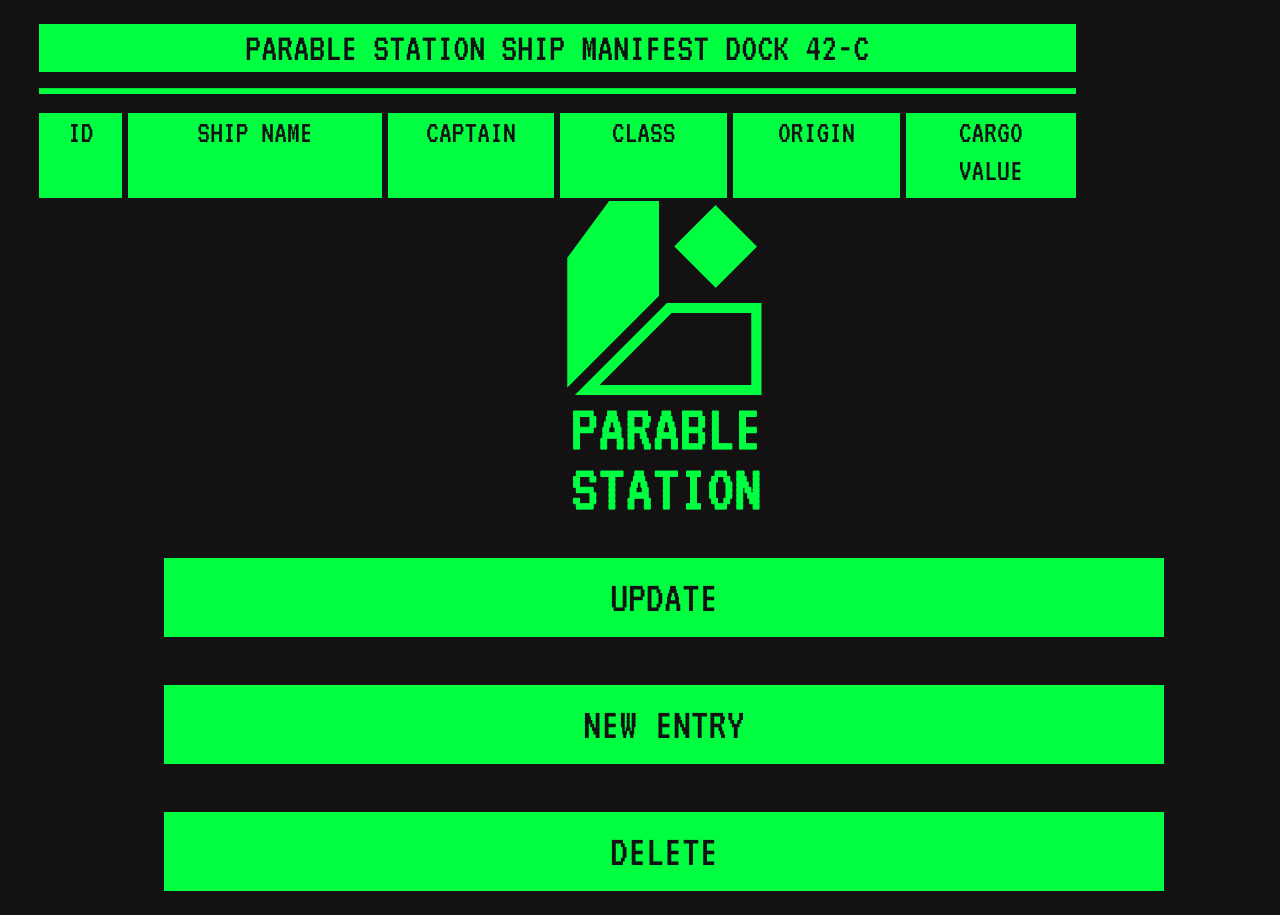
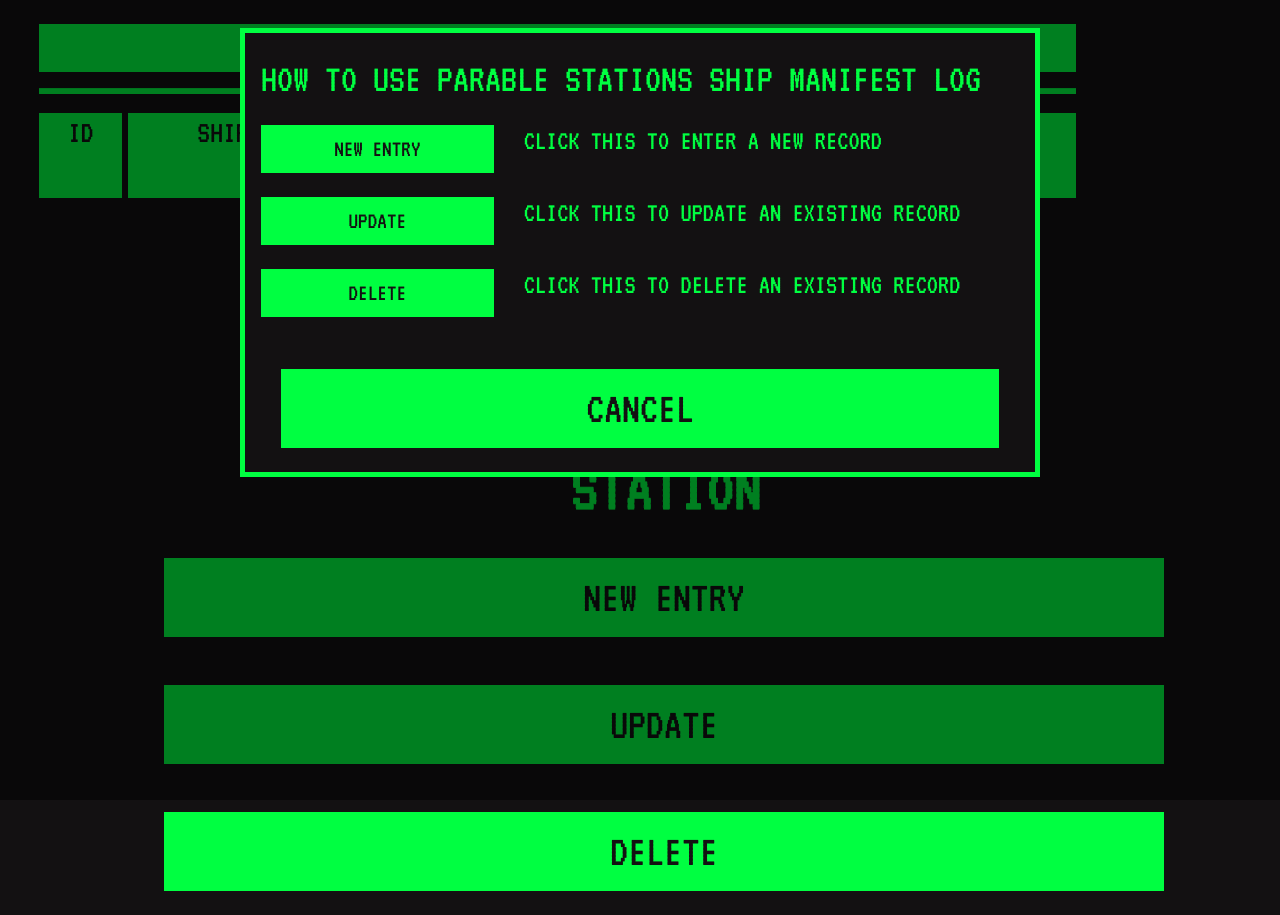
Before and after one commit to Reece-elder/CRUD-Project-Front-end, a plain HTML site: page Front End/HTML/index.html in a window 1280 px wide. Shown: the top 915 px of the page. Drawn offline with nearby package versions, Linux system fonts and the light colour scheme; no server answers.

Commit message:
Added tutorial Modal to page open

```diff
--- a/Front End/CSS/index.css
+++ b/Front End/CSS/index.css
@@ -96,15 +96,13 @@ hr{
     background-color: #00FF41;
 }
 
-.ship-log:active > .col-1 > h2 {
+.ship-log:active > .col-1 > h3 {
     color: rgb(19, 17, 18)
 }
-
-.ship-log:active > .col-2 > h2 {
+.ship-log:active > .col-2 > h3 {
     color: rgb(19, 17, 18)
 }
-
-.ship-log:active > .col-3 > h2 {
+.ship-log:active > .col-3 > h3 {
     color: rgb(19, 17, 18)
 }
 
@@ -124,3 +122,8 @@ input[type=text]:focus {
     background-color: #00FF41;
     color: rgb(19, 17, 18);
   }
+
+  .smallButton{
+    width: 100%;
+    font-size: 150%;
+}
--- a/Front End/HTML/index.html
+++ b/Front End/HTML/index.html
@@ -45,11 +45,11 @@
       <div class="col settings_content text-center">
         <img src="/Front End/Resources/Images/1x/Parable Station Lines.png">
         <div class="text-center">
-          <button type="button" id='updateButton' class="settings_button mt-5">Update</button>
+          <button type="button" id='newEntryButton' class="settings_button mt-5" data-toggle="modal"
+            data-target="#myModal">New Entry</button>
         </div>
         <div class="text-center">
-          <button type="button" id='newEntryButton' class="settings_button mt-5" data-toggle="modal"
-            data-target="#myModal">New Entry</button>
+          <button type="button" id='updateButton' class="settings_button mt-5">Update</button>
         </div>
         <div class="text-center">
           <button type="button" id='deleteButton' class="settings_button mt-5">Delete</button>
@@ -132,9 +132,6 @@
       </div>
     </div>
 
-
-
-
   <div class="modal" id="deleteModal" tabindex="-1" role="dialog" aria-labelledby="deleteModalLabel" aria-hidden="true">
     <div class="modal-dialog" role="document">
       <div class="modal-content modalFormat">
@@ -143,6 +140,56 @@
           <button type="button" class="modal_button" data-dismiss="modal">Close</button>
         </div>
       </div>
+    </div>
+  </div>
+
+
+  <!-- Modal -->
+  <div class="modal show" id="pageOpenModal" role="dialog">
+    <div class="modal-dialog modal-lg">
+
+      <!-- Modal content-->
+      <div class="modal-content modalFormat">
+        <div class="modal-header modalInner ">
+          <h1 class="modal-title">How to use Parable Stations Ship manifest log</h1>
+        </div>
+        <div class="modal-body container-fluid">
+          <div class="row">
+            <div class="col-4">
+              <button type="button" class="settings_button smallButton">New entry</button>
+            </div>
+            <div class="col-8">
+              <h3>Click this to enter a new record</h3>
+            </div>
+          </div>
+          <div>
+            <br>
+          </div>
+          <div class="row">
+            <div class="col-4">
+              <button type="button" class="settings_button smallButton">update</button>
+            </div>
+            <div class="col-8">
+              <h3>Click this to update an existing record</h3>
+            </div>
+          </div>
+          <div>
+            <br>
+          </div>
+          <div class="row">
+            <div class="col-4">
+              <button type="button" class="settings_button smallButton">delete</button>
+            </div>
+            <div class="col-8">
+              <h3>Click this to delete an existing record</h3>
+            </div>
+          </div>
+        </div>
+        <div class="modal-footer modalInner">
+          <button type="button" class="settings_button m-4 w-100" data-dismiss="modal">Cancel</button>
+        </div>
+      </div>
+
     </div>
   </div>
 
--- a/Front End/JS/index.js
+++ b/Front End/JS/index.js
@@ -345,3 +345,7 @@ function getDefaultData() {
 }
 
 getDefaultData();
+
+$(document).ready(function(){
+    $("#pageOpenModal").modal('show');
+});
```
